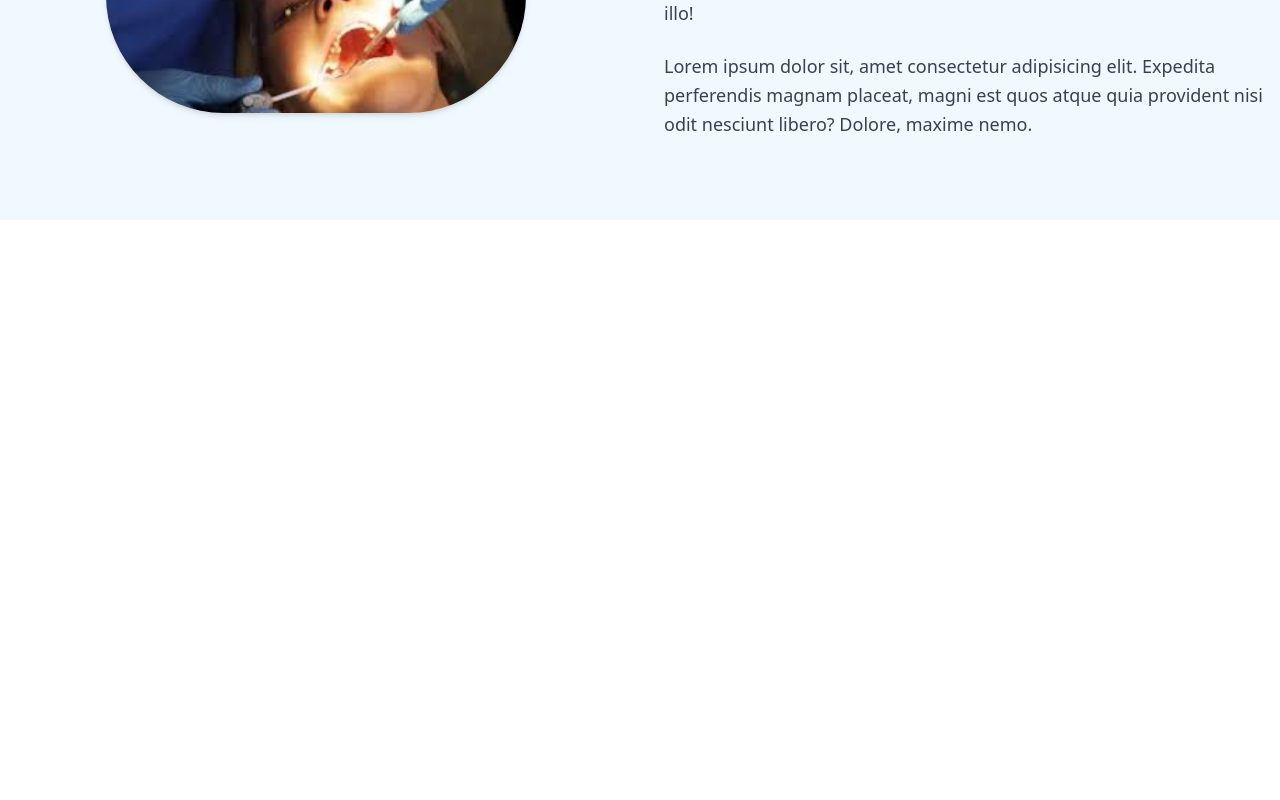
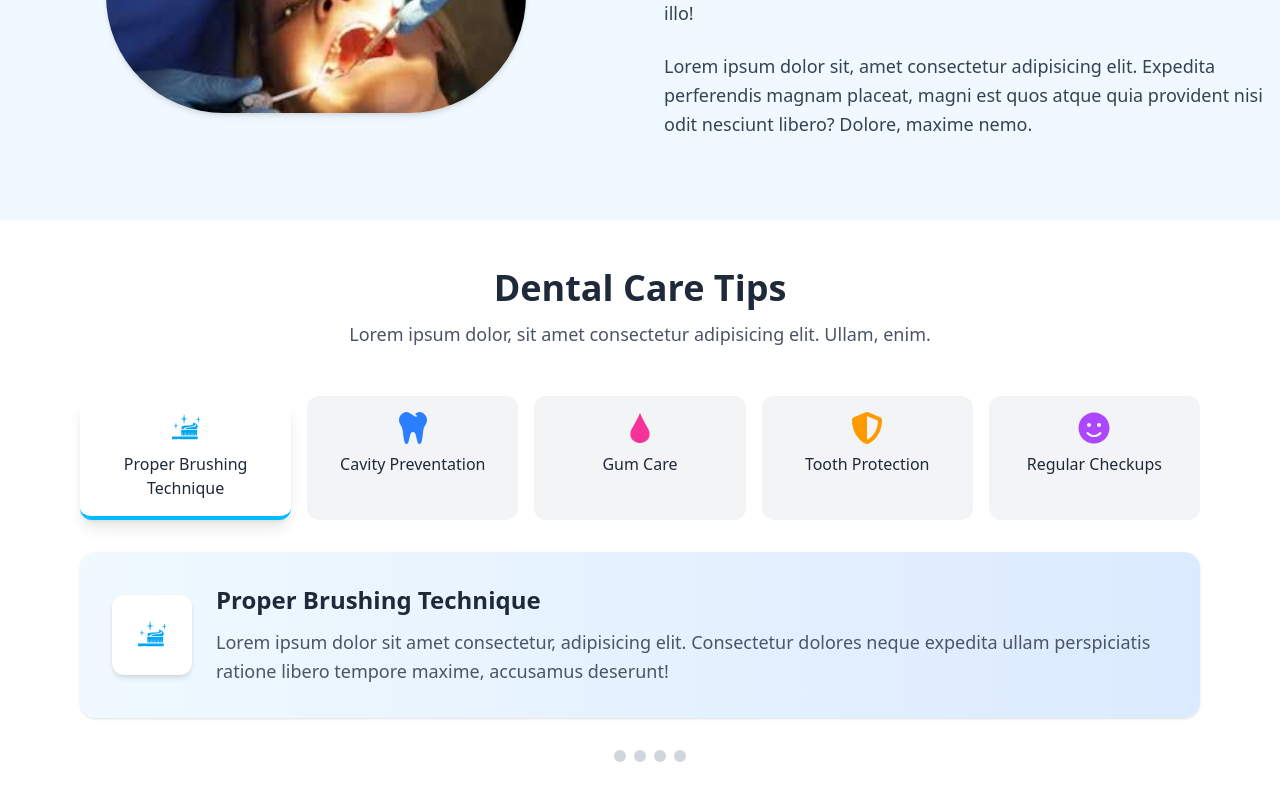
Before and after one commit to Mehhhhull/dental-website, a React (Vite) app: page / in a window 1280 px wide. Shown: the part 1341-2141 px from the top of the page. Before the commit the page ends 1561 px from the top, so only its background shows below. Built offline with nearby package versions, Linux system fonts and the light colour scheme.

Commit message:
Made Tips Section

```diff
--- a/src/App.jsx
+++ b/src/App.jsx
@@ -3,6 +3,7 @@ import Header from './components/Header'
 import Hero from './components/Hero'
 import Services from './components/Services'
 import About from './components/About'
+import Tips from './components/Tips'
 
 const App = () => {
   return (
@@ -11,6 +12,7 @@ const App = () => {
      <Hero/>
      <Services/>
      <About/>
+     <Tips/>
     </div>
   )
 }
--- /dev/null
+++ b/src/components/Tips.jsx
@@ -0,0 +1,89 @@
+
+import { useState } from 'react'
+import { FaShieldAlt, FaSmile, FaTooth } from 'react-icons/fa';
+import { GiToothbrush, GiWaterDrop } from 'react-icons/gi';
+
+function Tips() {
+  const [activeTip, setActiveTip] = useState(0);
+
+  const tips = [
+    {
+      title: 'Proper Brushing Technique',
+      content: 'Lorem ipsum dolor sit amet consectetur, adipisicing elit. Consectetur dolores neque expedita ullam perspiciatis ratione libero tempore maxime, accusamus deserunt!',
+      icon: <GiToothbrush className='w-8 h-8 text-sky-500' />,
+    },
+    {
+      title: 'Cavity Preventation ',
+      content: 'Lorem ipsum dolor sit amet consectetur, adipisicing elit. Consectetur dolores neque expedita ullam perspiciatis ratione libero tempore maxime, accusamus deserunt!',
+      icon: <FaTooth className='w-8 h-8 text-blue-500' />,
+    },
+    {
+      title: 'Gum Care',
+      content: 'Lorem ipsum dolor sit amet consectetur, adipisicing elit. Consectetur dolores neque expedita ullam perspiciatis ratione libero tempore maxime, accusamus deserunt!',
+      icon: <GiWaterDrop className='w-8 h-8 text-pink-500' />,
+    },
+    {
+      title: 'Tooth Protection',
+      content: 'Lorem ipsum dolor sit amet consectetur, adipisicing elit. Consectetur dolores neque expedita ullam perspiciatis ratione libero tempore maxime, accusamus deserunt!',
+      icon: <FaShieldAlt className='w-8 h-8 text-amber-500' />,
+    },
+    {
+      title: 'Regular Checkups',
+      content: 'Lorem ipsum dolor sit amet consectetur, adipisicing elit. Consectetur dolores neque expedita ullam perspiciatis ratione libero tempore maxime, accusamus deserunt!',
+      icon: <FaSmile className='w-8 h-8 text-purple-500' />,
+    },
+  ]
+  return (
+    <section id='tips' className='scroll-mt-20 max-w-6xl mx-auto px-4 py-12'>
+      <div className='text-center mb-12'>
+        <h2 className='text-3xl md:text-4xl font-bold text-gray-800 mb-3'>Dental Care Tips</h2>
+        <p className='text-lg text-gray-600 max-w-2xl mx-auto'>
+          Lorem ipsum dolor, sit amet consectetur adipisicing elit. Ullam, enim.
+        </p>
+      </div>
+      <div className='grid grid-cols-1 md:grid-cols-5 gap-4 mb-8'>
+        {tips.map((tip, index) => (
+          <button
+            key={index}
+            onClick={() => setActiveTip(index)}
+            className={`p-4 rounded-xl transition-all duration-300 flex flex-col items-center ${activeTip === index
+              ? 'bg-white shadow-lg border-b-4 border-sky-400 '
+              : 'bg-gray-100 hover:bg-blue-200'
+              }`}
+          >
+            <div className='mb-2'>{tip.icon}</div>
+            <h3 className='font-medium text-gray-800 text-sm md:text-base'>{tip.title}</h3>
+          </button>
+        ))}
+      </div>
+      <div className='bg-gradient-to-r from-sky-50 to-blue-100 rounded-2xl p-8 shadow-sm'>
+        <div className='flex flex-col md:flex-row items-center gap-6'>
+          <div className='flex-shrink-0 bg-white p-6 rounded-xl shadow-md'>
+            {tips[activeTip].icon}
+          </div>
+          <div>
+            <h3 className='text-2xl font-bold text-gray-800 mb-3'>{tips[activeTip].title}</h3>
+            <p className='text-gray-600 text-lg leading-relaxed'>{tips[activeTip].content}</p>
+          </div>
+        </div>
+      </div>
+      <div className='mt-8 flex justify-center'>
+        <div className='flex space-x-2'>
+          {tips.map((_, index) => (
+            <button
+              key={index}
+              onClick={() => setActiveTip(index)}
+              className={`w-3 h-3 rounded-full transition-all ${activeTip === index
+                ? 'bg-sky-500w-6'
+                : 'bg-gray-300'
+                }`} aria-label={`Go to tip ${index + 1}`}>
+
+            </button>
+          ))}
+        </div>
+      </div>
+    </section>
+  );
+};
+
+export default Tips
```
